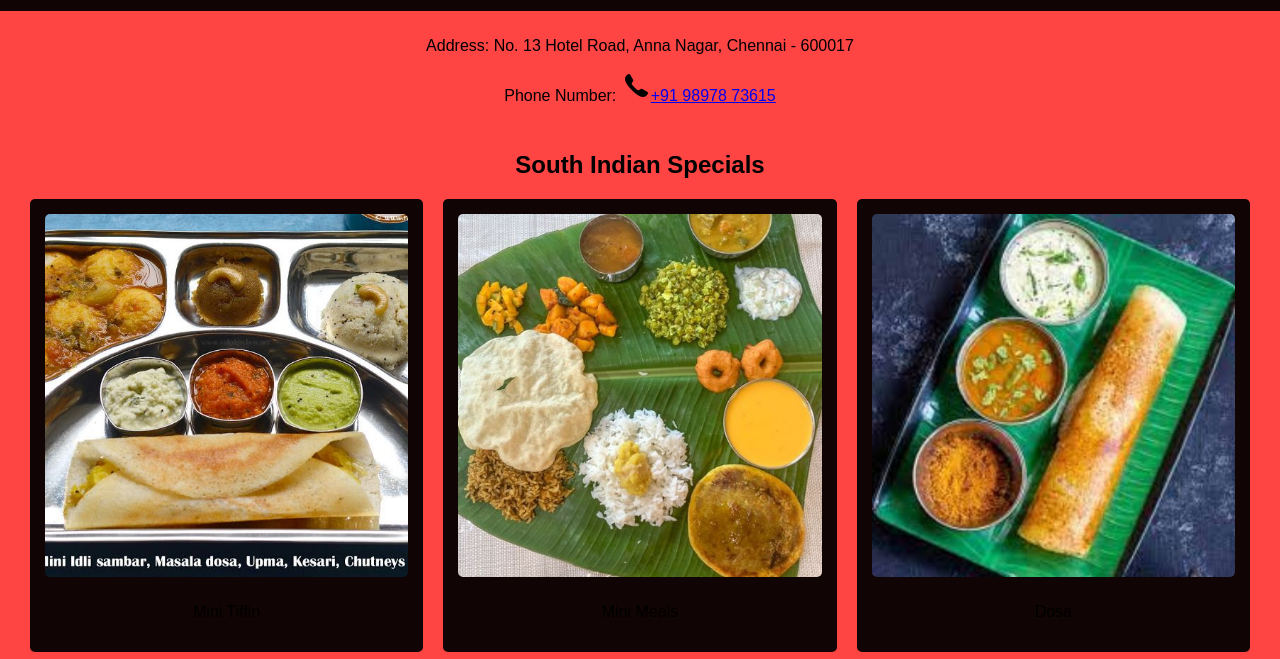
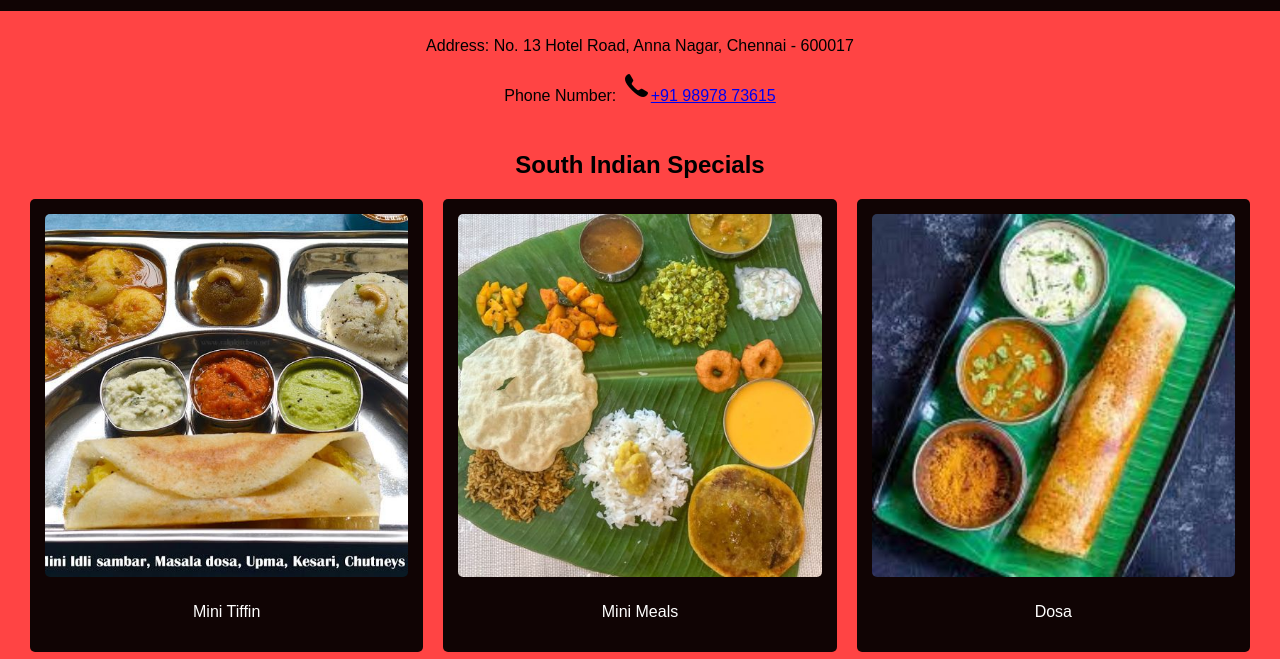
Before and after one commit to Pavithra0507/static-try-5, a plain HTML site: page index.html in a window 1280 px wide. Shown: the part 89-748 px from the top of the page. Drawn offline with Linux system fonts and the light colour scheme.

Commit message:
Update style.css

```diff
--- a/style.css
+++ b/style.css
@@ -36,10 +36,11 @@ body {
   .menu-item {
     flex: 1 0 300px;
     background-color: rgba(0, 0, 0, 0.938);
+    color:#ffffff;
     padding: 15px;
     margin: 10px;
     border-radius: 5px;
-    box-shadow: white;
+    box-shadow: 0 2px 4px rgba(0, 0, 0, 0.938)
     transition: transform 0.5s ease-in-out;
     display: flex;
     flex-direction: column;
```
